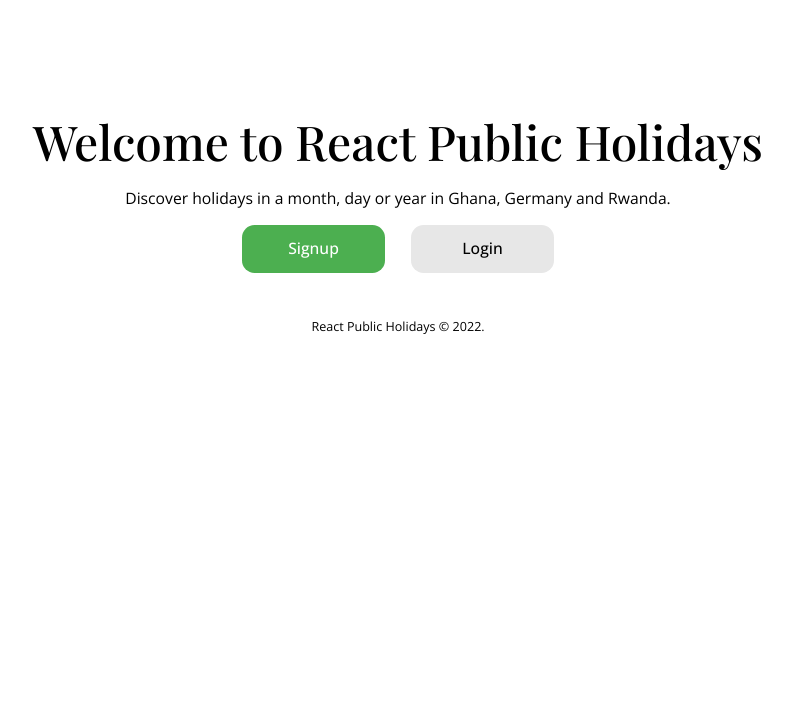
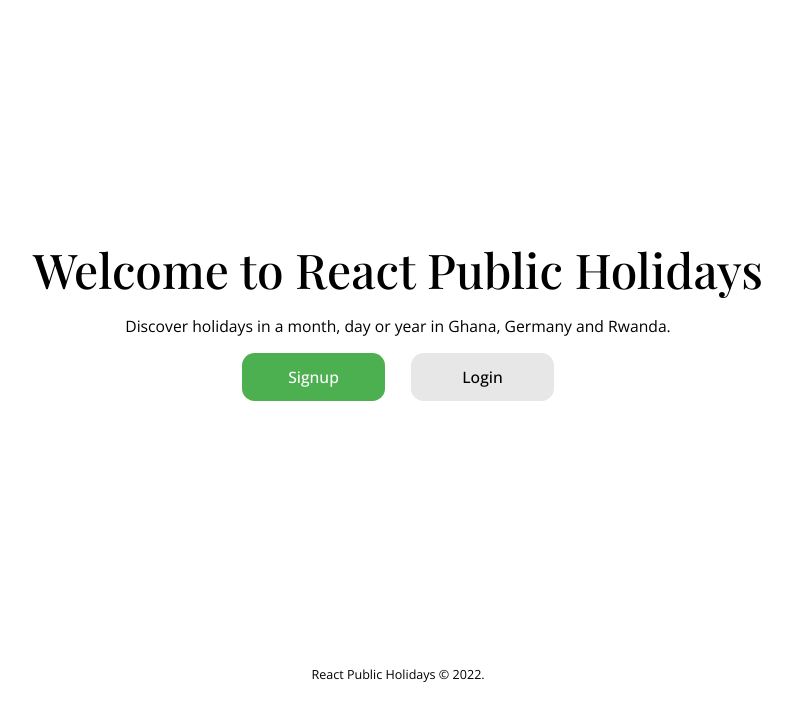
Before and after one commit to Amalitech-Public-Holiday/public-holiday-frontend, a React (Create React App) app: page / in a window 1280 px wide. Shown: the top 718 px of the page, without its empty margins (242-1034 px from the left). Built offline with nearby package versions, Linux system fonts and the light colour scheme.

Commit message:
Update Homepage and Footer position on Desktops

```diff
--- a/src/pages/Homepage/Homepage.scss
+++ b/src/pages/Homepage/Homepage.scss
@@ -1,8 +1,9 @@
 @import "../../sass/index.scss";
 
 .Homepage {
-  margin-top: calc($size-1 * 1.5);
-  overflow: auto;
+    position: absolute;
+    top: 25vh;
+    width: 100%;
 
   h1,
   p {
@@ -25,4 +26,10 @@
       right: $space-7;
     }
   }
+
+  .Footer {
+    position: absolute;
+    bottom: -40vh;
+    width: 100%;
+  }
 }
```
